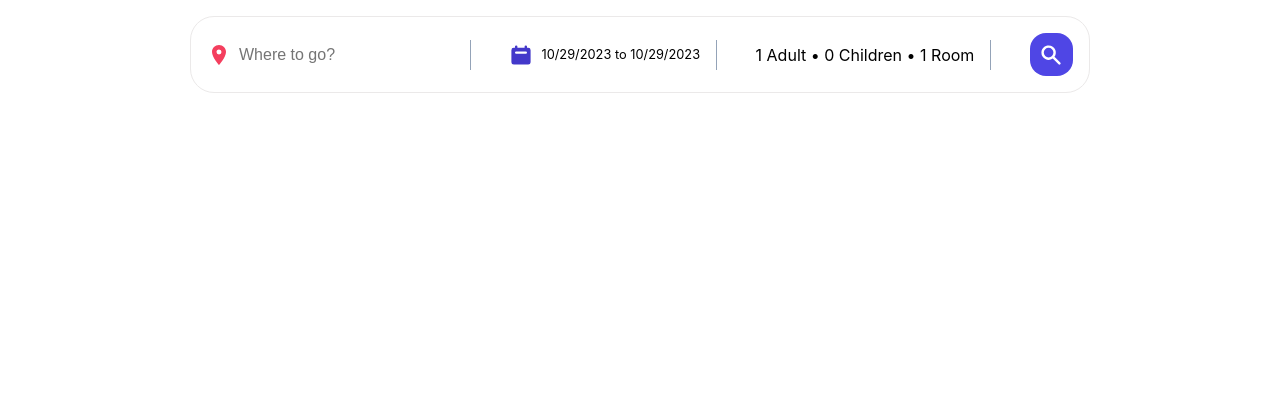
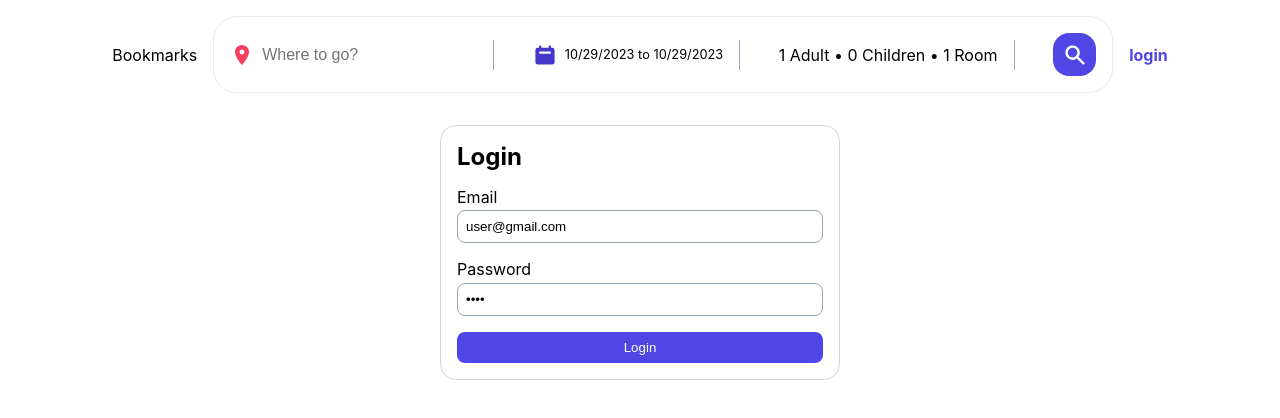
Before and after one commit to VahidTahmasebi/list-of-hotels-react, a React (Vite) app: page /login in a window 1280 px wide. Shown: the top 418 px of the page. Built offline with nearby package versions, Linux system fonts and the light colour scheme; no server answers; data requests are answered from the project's data file.

Commit message:
Add authentication syntax

```diff
--- a/src/App.jsx
+++ b/src/App.jsx
@@ -3,10 +3,12 @@
 import { Route, Routes } from "react-router-dom";
 import { Toaster } from "react-hot-toast";
 
+import AuthProvider from "./components/context/AuthProvider";
+import BookmarkListProvider from "./components/context/BookmarkListProvider";
 import HotelsProvider from "./components/context/HotelsProvider";
-import BookmarkListProvider from "./components/context/BookmarkListProvider";
 
 import Header from "./components/Header/Header";
+import Login from "./components/login/login";
 import LocationList from "./components/LocationList/LocationList";
 import AppLayout from "./components/AppLayout/AppLayout";
 import Hotels from "./components/Hotels/Hotels";
@@ -18,12 +20,14 @@
 
 function App() {
   return (
+    <AuthProvider>
       <BookmarkListProvider>
         <HotelsProvider>
           <Toaster />
           <Header />
           <Routes>
-          <Route path="/" element={<LocationList />} />
+            <Route path="/" element={<LocationList />} />{" "}
+            <Route path="/login" element={<Login />} />
             <Route path="/hotels" element={<AppLayout />}>
               <Route index element={<Hotels />} />
               <Route path=":id" element={<SingleHotel />} />
@@ -36,6 +40,7 @@
           </Routes>
         </HotelsProvider>
       </BookmarkListProvider>
+    </AuthProvider>
   );
 }
 
--- a/src/components/Header/Header.jsx
+++ b/src/components/Header/Header.jsx
@@ -3,6 +3,7 @@
 
 import { useRef, useState } from "react";
 import {
+  NavLink,
   createSearchParams,
   useNavigate,
   useSearchParams,
@@ -10,8 +11,10 @@
 import { DateRange } from "react-date-range";
 import { format } from "date-fns";
 
-import { MdLocationOn } from "react-icons/md";
+import { MdLocationOn, MdLogout } from "react-icons/md";
 import { HiCalendar, HiMinus, HiPlus, HiSearch } from "react-icons/hi";
+
+import { useAuth } from "../context/AuthProvider";
 
 import useOutsideClick from "../../hooks/useOutsideClick";
 
@@ -59,6 +62,7 @@
 
   return (
     <div className="header">
+      <NavLink to="/bookmark">Bookmarks</NavLink>
       <div className="headerSearch">
         <div className="headerSearchItem">
           <MdLocationOn className="headerIcon locationIcon" />
@@ -112,6 +116,7 @@
           </button>
         </div>
       </div>
+      <User />
     </div>
   );
 };
@@ -167,3 +172,29 @@
     </div>
   );
 }
+
+function User() {
+  const navigate = useNavigate();
+
+  const { user, isAuthenticated, logout } = useAuth();
+
+  const handleLogout = () => {
+    logout();
+    navigate("/");
+  };
+
+  return (
+    <div>
+      {isAuthenticated ? (
+        <div>
+          <strong>{user.name}</strong>
+          <button>
+            &nbsp; <MdLogout onClick={handleLogout} className="logout icon" />
+          </button>
+        </div>
+      ) : (
+        <NavLink to="/login">login</NavLink>
+      )}
+    </div>
+  );
+}
--- /dev/null
+++ b/src/components/Login/Login.jsx
@@ -0,0 +1,56 @@
+import { useEffect, useState } from "react";
+import { useNavigate } from "react-router-dom";
+
+import { useAuth } from "../context/AuthProvider";
+
+const Login = () => {
+  const navigate = useNavigate();
+
+  const { isAuthenticated, login } = useAuth();
+
+  const [email, setEmail] = useState("user@gmail.com");
+  const [password, setPassword] = useState("1234");
+
+  const handelSubmit = (e) => {
+    e.preventDefault();
+
+    if (email && password) login(email, password);
+  };
+
+  useEffect(() => {
+    if (isAuthenticated) navigate("/", { replace: true });
+  }, [isAuthenticated, navigate]);
+
+  return (
+    <div className="loginContainer">
+      <h2>Login</h2>
+      <form onSubmit={handelSubmit} className="form">
+        <div className="formControl">
+          <label htmlFor="email">Email</label>
+          <input
+            type="text"
+            name="email"
+            id="email"
+            value={email}
+            onChange={(e) => setEmail(e.target.value)}
+          />
+        </div>
+        <div className="formControl">
+          <label htmlFor="password">Password</label>
+          <input
+            type="password"
+            name="password"
+            id="password"
+            value={password}
+            onChange={(e) => setPassword(e.target.value)}
+          />
+        </div>
+        <div className="buttons">
+          <button className="btn btn--primary">Login</button>
+        </div>
+      </form>
+    </div>
+  );
+};
+
+export default Login;
--- /dev/null
+++ b/src/components/context/AuthProvider.jsx
@@ -0,0 +1,59 @@
+import { createContext, useContext, useReducer } from "react";
+
+const AuthContext = createContext();
+
+const initialState = {
+  user: null,
+  isAuthenticated: false,
+};
+
+function authReducer(state, action) {
+  switch (action.type) {
+    case "login":
+      return {
+        user: action.payload,
+        isAuthenticated: true,
+      };
+
+    case "logout":
+      return {
+        user: null,
+        isAuthenticated: false,
+      };
+
+    default:
+      throw new Error("Unknown action!");
+  }
+}
+
+const FAKE_USER = {
+  name: "Vahid",
+  email: "user@gmail.com",
+  password: "1234",
+};
+
+export default function AuthProvider({ children }) {
+  const [{ user, isAuthenticated }, dispatch] = useReducer(
+    authReducer,
+    initialState
+  );
+
+  function login(email, password) {
+    if (email === FAKE_USER.email && password === FAKE_USER.password)
+      dispatch({ type: "login", payload: FAKE_USER });
+  }
+
+  function logout() {
+    dispatch({ type: "logout" });
+  }
+
+  return (
+    <AuthContext.Provider value={{ user, isAuthenticated, login, logout }}>
+      {children}
+    </AuthContext.Provider>
+  );
+}
+
+export function useAuth() {
+  return useContext(AuthContext);
+}
```
Lines whose indentation alone changed are shown as unchanged.
